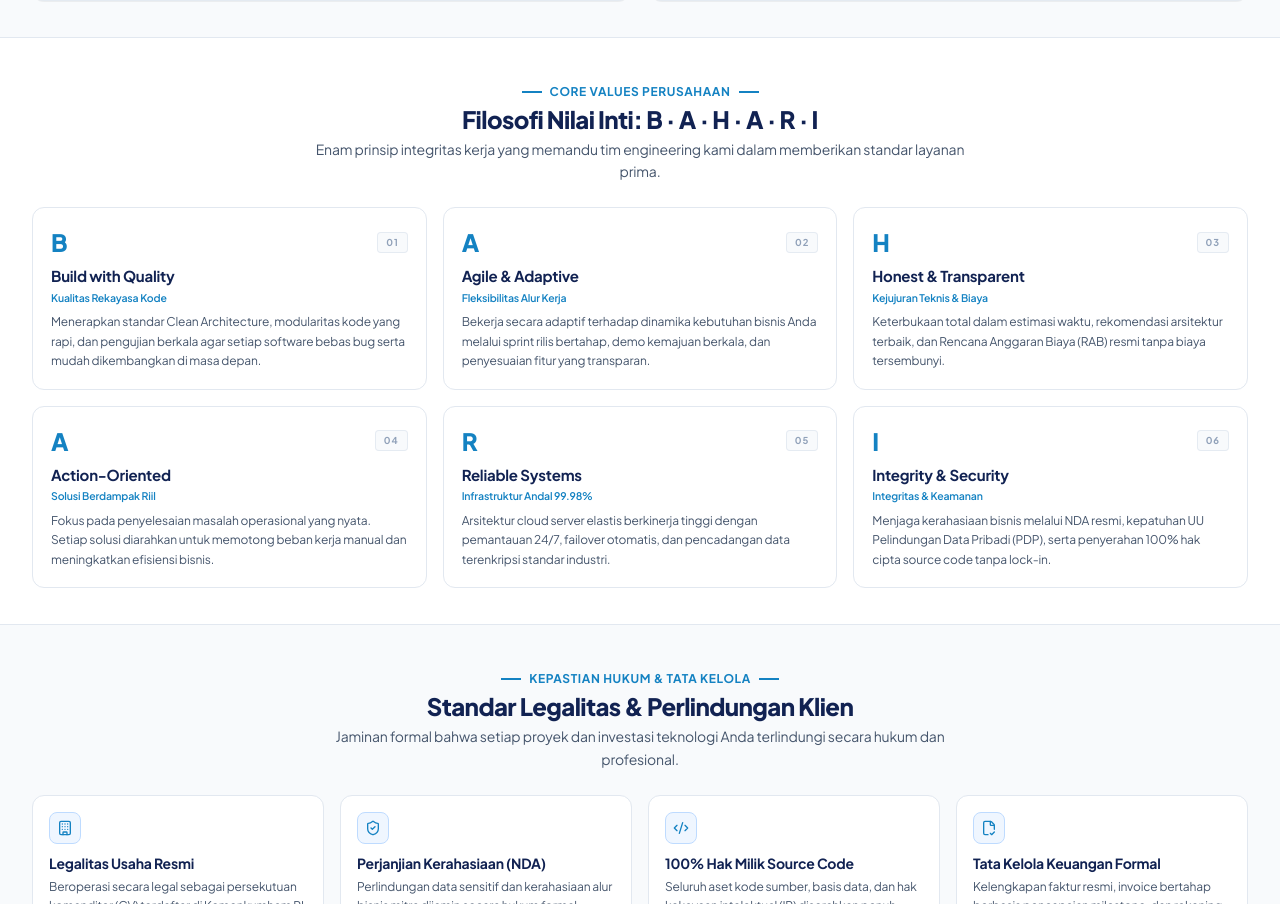
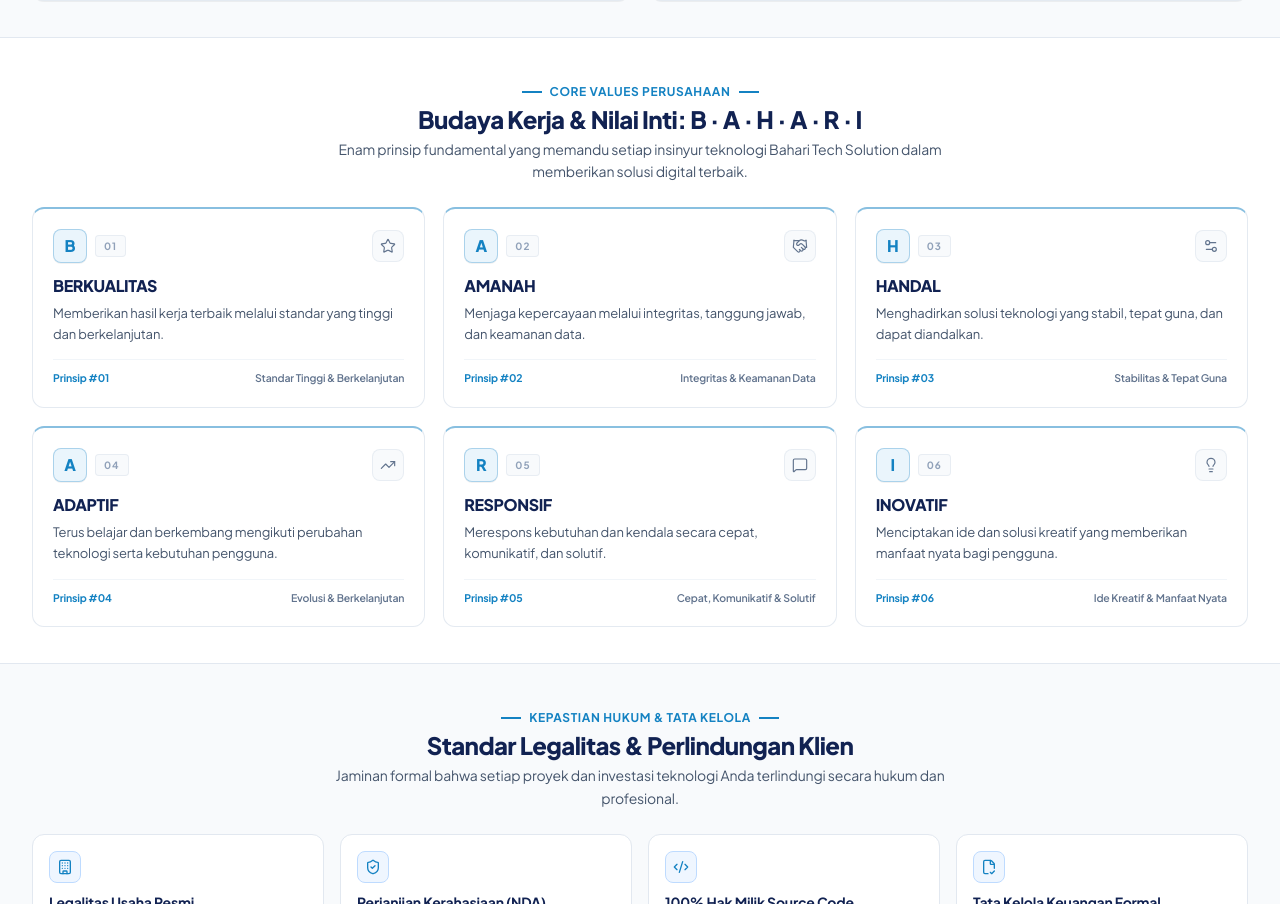
Before and after one commit to baharitechsolution/company-profile, a Next.js app: page /tentang-kami in a window 1280 px wide. Shown: the part 1265-2169 px from the top of the page. Built offline with nearby package versions, Linux system fonts and the light colour scheme.

Commit message:
feat(about): update Core Values B.A.H.A.R.I to official company charter definitions with matching icons

```diff
--- a/src/app/(marketing)/tentang-kami/page.tsx
+++ b/src/app/(marketing)/tentang-kami/page.tsx
@@ -8,6 +8,12 @@
   FileCheck2,
   CheckCircle2,
   Building,
+  Star,
+  Handshake,
+  Settings2,
+  TrendingUp,
+  MessageSquare,
+  Lightbulb,
 } from "lucide-react";
 import { siteConfig } from "@/config/site";
 import { ScrollReveal, ScrollStagger, ScrollStaggerItem } from "@/components/ui/scroll-reveal";
@@ -21,43 +27,55 @@
   },
 };
 
-// 6 Nilai Inti Korporat: B · A · H · A · R · I (Terinspirasi Filosofi Nilai Unggul)
+// 6 Nilai Inti Resmi: B · A · H · A · R · I (Sesuai Piagam Korporat Bahari Tech Solution)
 const coreValues = [
   {
     letter: "B",
-    title: "Build with Quality",
-    subtitle: "Kualitas Rekayasa Kode",
-    desc: "Menerapkan standar Clean Architecture, modularitas kode yang rapi, dan pengujian berkala agar setiap software bebas bug serta mudah dikembangkan di masa depan.",
+    index: "01",
+    title: "BERKUALITAS",
+    desc: "Memberikan hasil kerja terbaik melalui standar yang tinggi dan berkelanjutan.",
+    pillar: "Standar Tinggi & Berkelanjutan",
+    icon: Star,
   },
   {
     letter: "A",
-    title: "Agile & Adaptive",
-    subtitle: "Fleksibilitas Alur Kerja",
-    desc: "Bekerja secara adaptif terhadap dinamika kebutuhan bisnis Anda melalui sprint rilis bertahap, demo kemajuan berkala, dan penyesuaian fitur yang transparan.",
+    index: "02",
+    title: "AMANAH",
+    desc: "Menjaga kepercayaan melalui integritas, tanggung jawab, dan keamanan data.",
+    pillar: "Integritas & Keamanan Data",
+    icon: Handshake,
   },
   {
     letter: "H",
-    title: "Honest & Transparent",
-    subtitle: "Kejujuran Teknis & Biaya",
-    desc: "Keterbukaan total dalam estimasi waktu, rekomendasi arsitektur terbaik, dan Rencana Anggaran Biaya (RAB) resmi tanpa biaya tersembunyi.",
+    index: "03",
+    title: "HANDAL",
+    desc: "Menghadirkan solusi teknologi yang stabil, tepat guna, dan dapat diandalkan.",
+    pillar: "Stabilitas & Tepat Guna",
+    icon: Settings2,
   },
   {
     letter: "A",
-    title: "Action-Oriented",
-    subtitle: "Solusi Berdampak Riil",
-    desc: "Fokus pada penyelesaian masalah operasional yang nyata. Setiap solusi diarahkan untuk memotong beban kerja manual dan meningkatkan efisiensi bisnis.",
+    index: "04",
+    title: "ADAPTIF",
+    desc: "Terus belajar dan berkembang mengikuti perubahan teknologi serta kebutuhan pengguna.",
+    pillar: "Evolusi & Berkelanjutan",
+    icon: TrendingUp,
   },
   {
     letter: "R",
-    title: "Reliable Systems",
-    subtitle: "Infrastruktur Andal 99.98%",
-    desc: "Arsitektur cloud server elastis berkinerja tinggi dengan pemantauan 24/7, failover otomatis, dan pencadangan data terenkripsi standar industri.",
+    index: "05",
+    title: "RESPONSIF",
+    desc: "Merespons kebutuhan dan kendala secara cepat, komunikatif, dan solutif.",
+    pillar: "Cepat, Komunikatif & Solutif",
+    icon: MessageSquare,
   },
   {
     letter: "I",
-    title: "Integrity & Security",
-    subtitle: "Integritas & Keamanan",
-    desc: "Menjaga kerahasiaan bisnis melalui NDA resmi, kepatuhan UU Pelindungan Data Pribadi (PDP), serta penyerahan 100% hak cipta source code tanpa lock-in.",
+    index: "06",
+    title: "INOVATIF",
+    desc: "Menciptakan ide dan solusi kreatif yang memberikan manfaat nyata bagi pengguna.",
+    pillar: "Ide Kreatif & Manfaat Nyata",
+    icon: Lightbulb,
   },
 ];
 
@@ -294,7 +312,7 @@
         </div>
       </section>
 
-      {/* 3. NILAI-NILAI INTI KORPORAT: B · A · H · A · R · I (GRID KOMPAK) */}
+      {/* 3. NILAI-NILAI INTI KORPORAT: B · A · H · A · R · I (GRID RESMI KORPORASI) */}
       <section className="py-6 sm:py-8 lg:py-9 bg-white border-b border-slate-200">
         <div className="mx-auto max-w-7xl px-4 sm:px-6 lg:px-8">
 
@@ -308,45 +326,58 @@
             </div>
 
             <h2 className="text-xl sm:text-2xl font-extrabold text-[#112252] tracking-tight leading-tight">
-              Filosofi Nilai Inti: B · A · H · A · R · I
+              Budaya Kerja &amp; Nilai Inti: B · A · H · A · R · I
             </h2>
 
             <p className="text-xs sm:text-sm text-slate-600 leading-relaxed">
-              Enam prinsip integritas kerja yang memandu tim engineering kami dalam memberikan standar layanan prima.
+              Enam prinsip fundamental yang memandu setiap insinyur teknologi Bahari Tech Solution dalam memberikan solusi digital terbaik.
             </p>
           </ScrollReveal>
 
-          {/* 6 Kolom Nilai Inti Kompak */}
-          <ScrollStagger className="grid grid-cols-1 sm:grid-cols-2 lg:grid-cols-3 gap-3.5 sm:gap-4">
-            {coreValues.map((val, idx) => (
+          {/* 6 Kartu Nilai Inti Presisi (Sesuai Piagam Resmi Perusahaan) */}
+          <ScrollStagger className="grid grid-cols-1 sm:grid-cols-2 lg:grid-cols-3 gap-3.5 sm:gap-4.5">
+            {coreValues.map((val, idx) => {
+              const Icon = val.icon;
+              return (
                 <ScrollStaggerItem key={idx}>
-                <div className="p-4 sm:p-4.5 rounded-xl border border-slate-200 bg-white hover:border-[#1482C2] hover:shadow-2xs transition-all duration-150 flex flex-col justify-between h-full group">
+                  <div className="p-4 sm:p-5 rounded-xl border border-slate-200/90 bg-white hover:border-[#1482C2] hover:shadow-md transition-all duration-200 flex flex-col justify-between h-full group border-t-2 border-t-[#1482C2]/50 hover:border-t-[#1482C2]">
                     <div>
-                    {/* Inisial Huruf Besar Khas Bumitekno dengan Desain Modern */}
-                    <div className="flex items-center justify-between mb-2">
-                      <span className="text-2xl font-black text-[#1482C2] tracking-tight group-hover:scale-105 transition-transform">
+                      {/* Baris Atas: Huruf Akronim B.A.H.A.R.I & Ikon Nilai Terkait */}
+                      <div className="flex items-center justify-between mb-3">
+                        <div className="flex items-center gap-2">
+                          <span className="h-8.5 w-8.5 rounded-lg bg-[#EAF5FC] border border-[#1482C2]/30 text-[#1482C2] font-black text-base flex items-center justify-center group-hover:bg-[#1482C2] group-hover:text-white transition-colors shadow-2xs">
                             {val.letter}
                           </span>
-                      <span className="text-[9.5px] font-bold text-slate-400 uppercase tracking-widest bg-slate-50 border border-slate-200/80 px-2 py-0.5 rounded">
-                        0{idx + 1}
+                          <span className="text-[10px] font-bold text-slate-400 uppercase tracking-widest bg-slate-50 border border-slate-200/70 px-2 py-0.5 rounded">
+                            {val.index}
                           </span>
                         </div>
 
-                    <h3 className="text-sm sm:text-[15px] font-bold text-[#112252] group-hover:text-[#1482C2] transition-colors leading-snug">
+                        <div className="h-8 w-8 rounded-lg bg-slate-50 border border-slate-200/70 text-slate-500 group-hover:text-[#1482C2] group-hover:bg-[#EAF5FC] group-hover:border-[#1482C2]/30 flex items-center justify-center transition-colors">
+                          <Icon className="h-4 w-4" strokeWidth={1.75} />
+                        </div>
+                      </div>
+
+                      {/* Judul Nilai Korporat Resmi */}
+                      <h3 className="text-sm sm:text-base font-extrabold text-[#112252] group-hover:text-[#1482C2] transition-colors tracking-tight leading-snug">
                         {val.title}
                       </h3>
 
-                    <p className="text-[10.5px] font-semibold text-[#1482C2] mt-0.5 mb-1.5">
-                      {val.subtitle}
-                    </p>
-
-                    <p className="text-xs text-slate-600 leading-relaxed">
+                      {/* Deskripsi Resmi */}
+                      <p className="mt-1.5 text-xs sm:text-[13px] text-slate-600 leading-relaxed">
                         {val.desc}
                       </p>
                     </div>
+
+                    {/* Indikator Pilar di Bagian Bawah */}
+                    <div className="mt-3.5 pt-2.5 border-t border-slate-100 flex items-center justify-between text-[10.5px] font-semibold text-slate-400">
+                      <span className="text-[#1482C2] font-bold">Prinsip #{val.index}</span>
+                      <span className="text-slate-500">{val.pillar}</span>
+                    </div>
                   </div>
                 </ScrollStaggerItem>
-            ))}
+              );
+            })}
           </ScrollStagger>
 
         </div>
```
Lines whose indentation alone changed are shown as unchanged.
